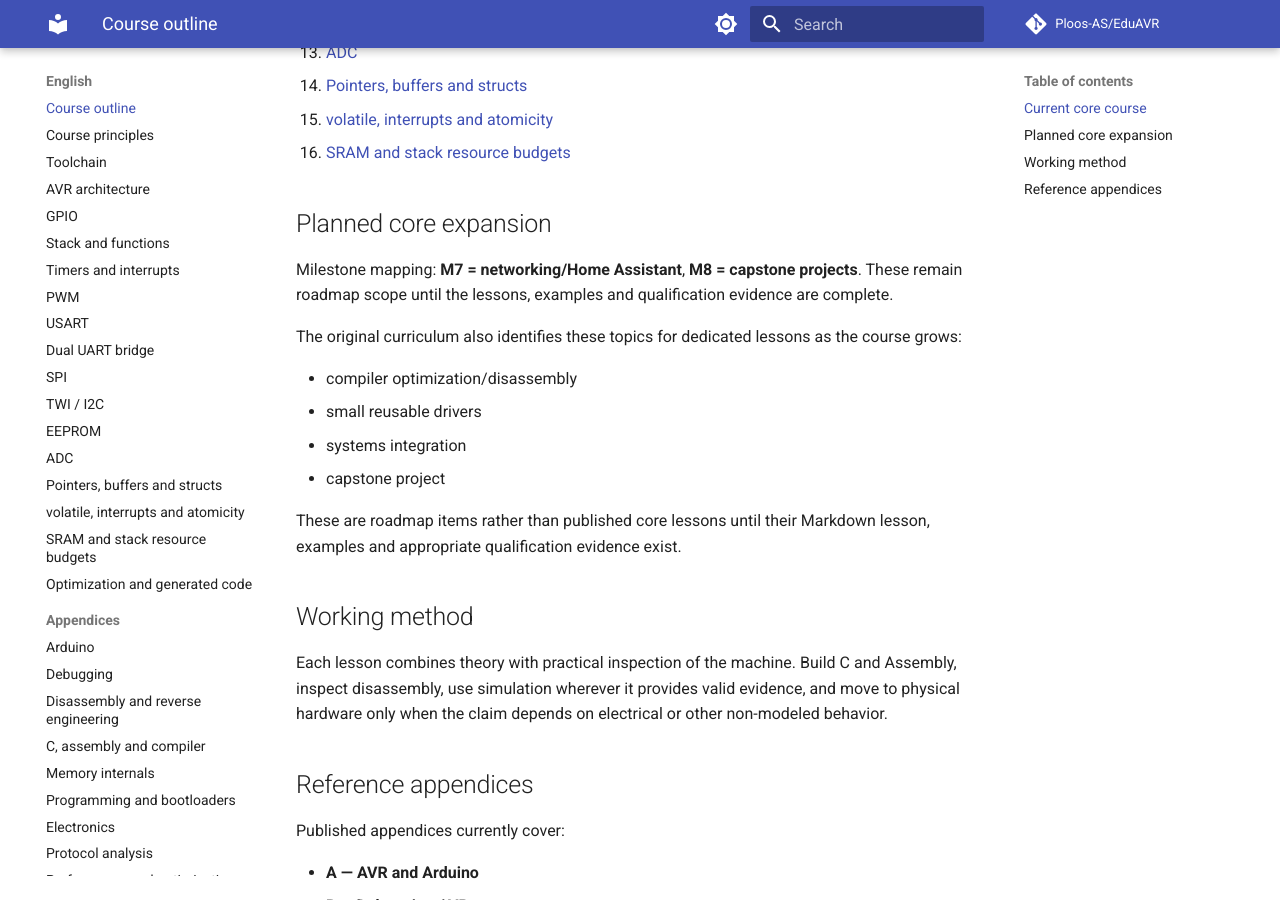
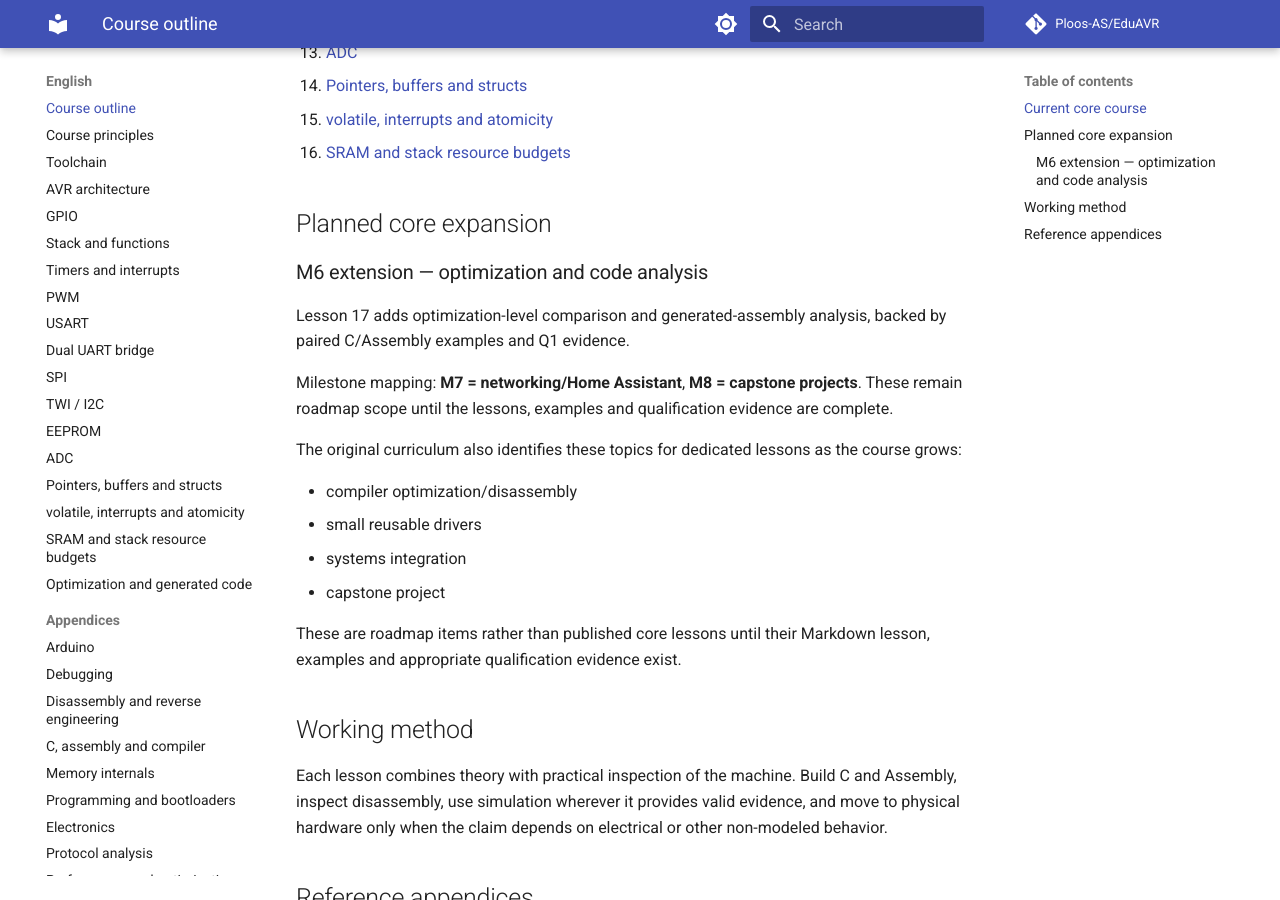
Before and after one commit to Ploos-AS/EduAVR, an MkDocs documentation site: the page built from docs/en/COURSE_OUTLINE.md, in a window 1280 px wide and 900 px high, scrolled down 872 px. Built offline with MkDocs 1.6.1 and Material for MkDocs 9.7.7, drawn with Linux system fonts in a browser that asks for light colours; comment, search, counter and statistics services are not loaded.

Commit message:
M6: publish optimization lesson in course navigation

```diff
--- a/docs/en/COURSE_OUTLINE.md
+++ b/docs/en/COURSE_OUTLINE.md
@@ -25,6 +25,10 @@ EduAVR teaches AVR from the hardware upward, with **Assembly and C side by side*
 16. [SRAM and stack resource budgets](16-resource-budget.md)
 
 ## Planned core expansion
+
+### M6 extension — optimization and code analysis
+
+Lesson 17 adds optimization-level comparison and generated-assembly analysis, backed by paired C/Assembly examples and Q1 evidence.
 
 Milestone mapping: **M7 = networking/Home Assistant**, **M8 = capstone projects**. These remain roadmap scope until the lessons, examples and qualification evidence are complete.
 
```
